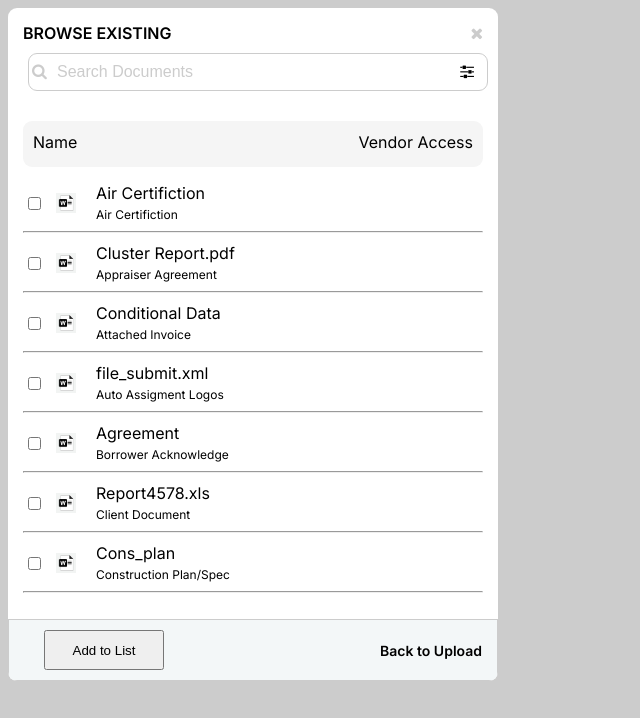
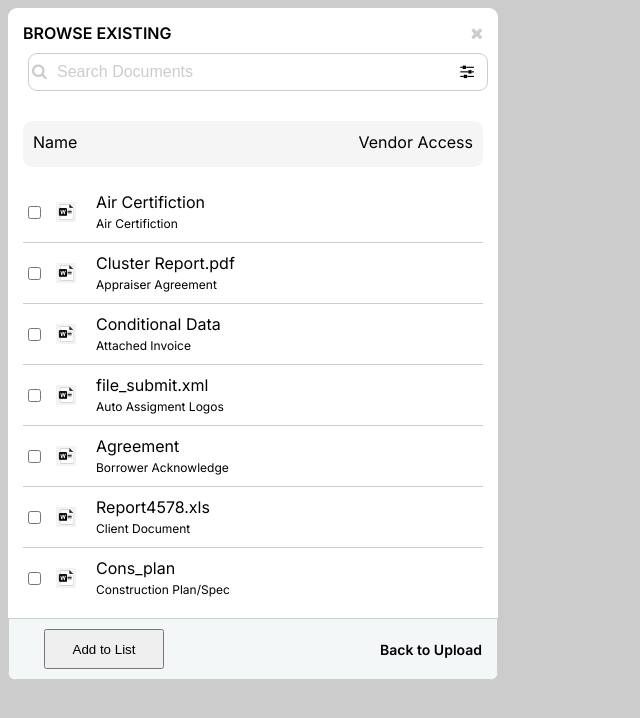
Before and after one commit to imahmer/figma-to-html, a plain HTML site: page index.html in a window 1280 px wide. Shown: the whole page, without its empty margins (0-640 px from the left). Drawn offline with Linux system fonts and the light colour scheme.

Commit message:
Zohaib corrections

```diff
--- a/index.html
+++ b/index.html
@@ -46,7 +46,6 @@
                                 </span>
                             </p>
                         </div>
-                        <hr>
                     </li>
                     <li>
                         <div class="checkbox-wrapper">
@@ -60,7 +59,6 @@
                                 </span>
                             </p>
                         </div>
-                        <hr>
                     </li>
                     <li>
                         <div class="checkbox-wrapper">
@@ -74,7 +72,6 @@
                                 </span>
                             </p>
                         </div>
-                        <hr>
                     </li>
                     <li>
                         <div class="checkbox-wrapper">
@@ -88,7 +85,6 @@
                                 </span>
                             </p>
                         </div>
-                        <hr>
                     </li>
                     <li>
                         <div class="checkbox-wrapper">
@@ -102,7 +98,6 @@
                                 </span>
                             </p>
                         </div>
-                        <hr>
                     </li>
                     <li>
                         <div class="checkbox-wrapper">
@@ -116,7 +111,6 @@
                                 </span>
                             </p>
                         </div>
-                        <hr>
                     </li>
                     <li>
                         <div class="checkbox-wrapper">
@@ -130,7 +124,6 @@
                                 </span>
                             </p>
                         </div>
-                        <hr>
                     </li>
                 </ul>
             </div>
--- a/style.css
+++ b/style.css
@@ -115,8 +115,8 @@ body {
 }
 
 .word-wrapper> ul {
+    margin: 0;
     padding: 0;
-
 }
 
 .checkbox-wrapper> img {
@@ -141,8 +141,7 @@ input {
 .word-wrapper> ul> li {
     list-style: none;
     align-items: center;
-    padding: 0;
-    margin: 10px 0;
+    padding: 10px 0;
 }
 
 .footer {
@@ -172,3 +171,15 @@ input {
     font-weight: 600;
     font-size: 14px;
 }
+
+.word-wrapper > ul > li {
+    border-bottom: 1px solid #ccc;
+}
+
+.word-wrapper > ul > li:last-child {
+    border-bottom: none;
+}
+
+.word-wrapper > ul > li:hover {
+    background-color: #F3F7F8;
+}
```
